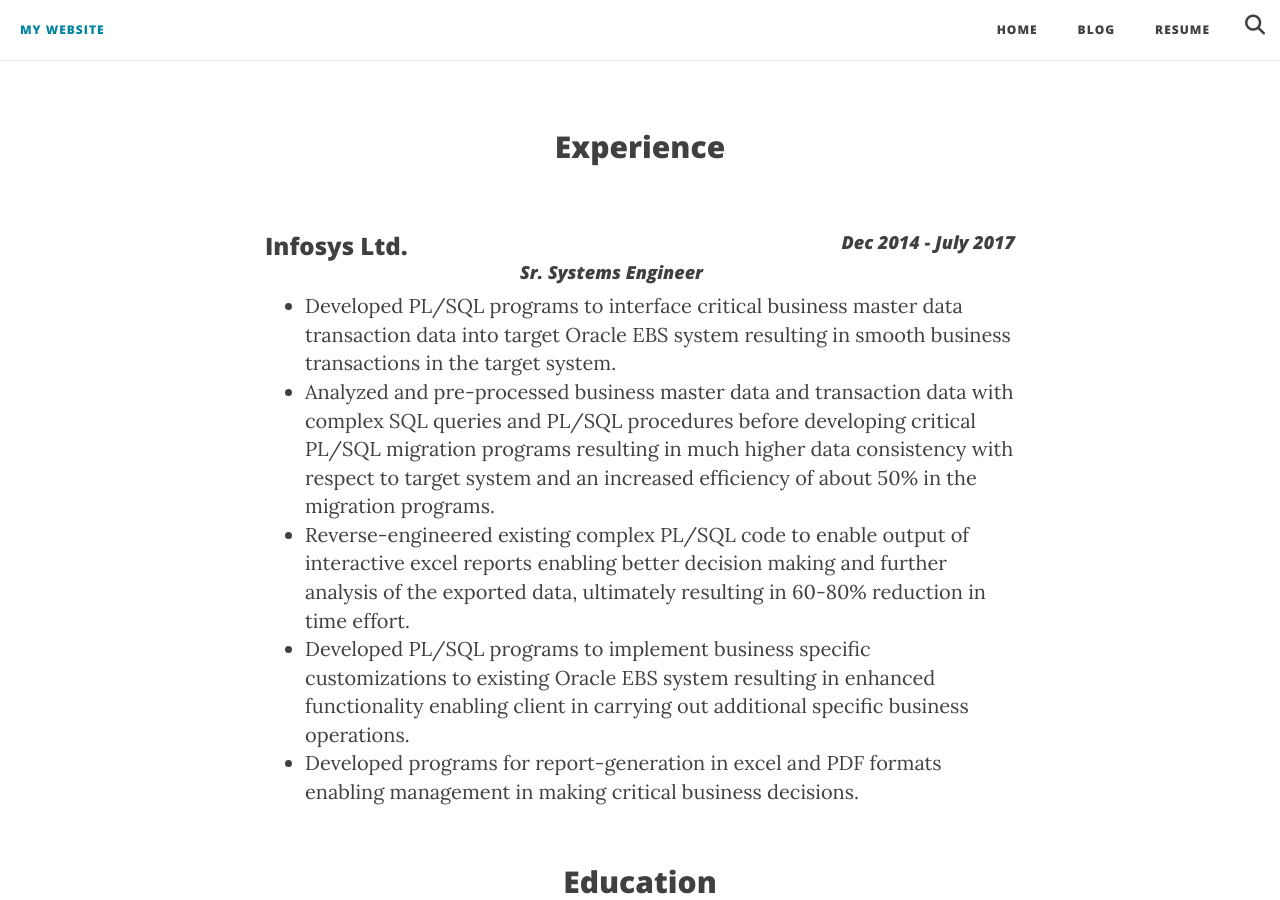
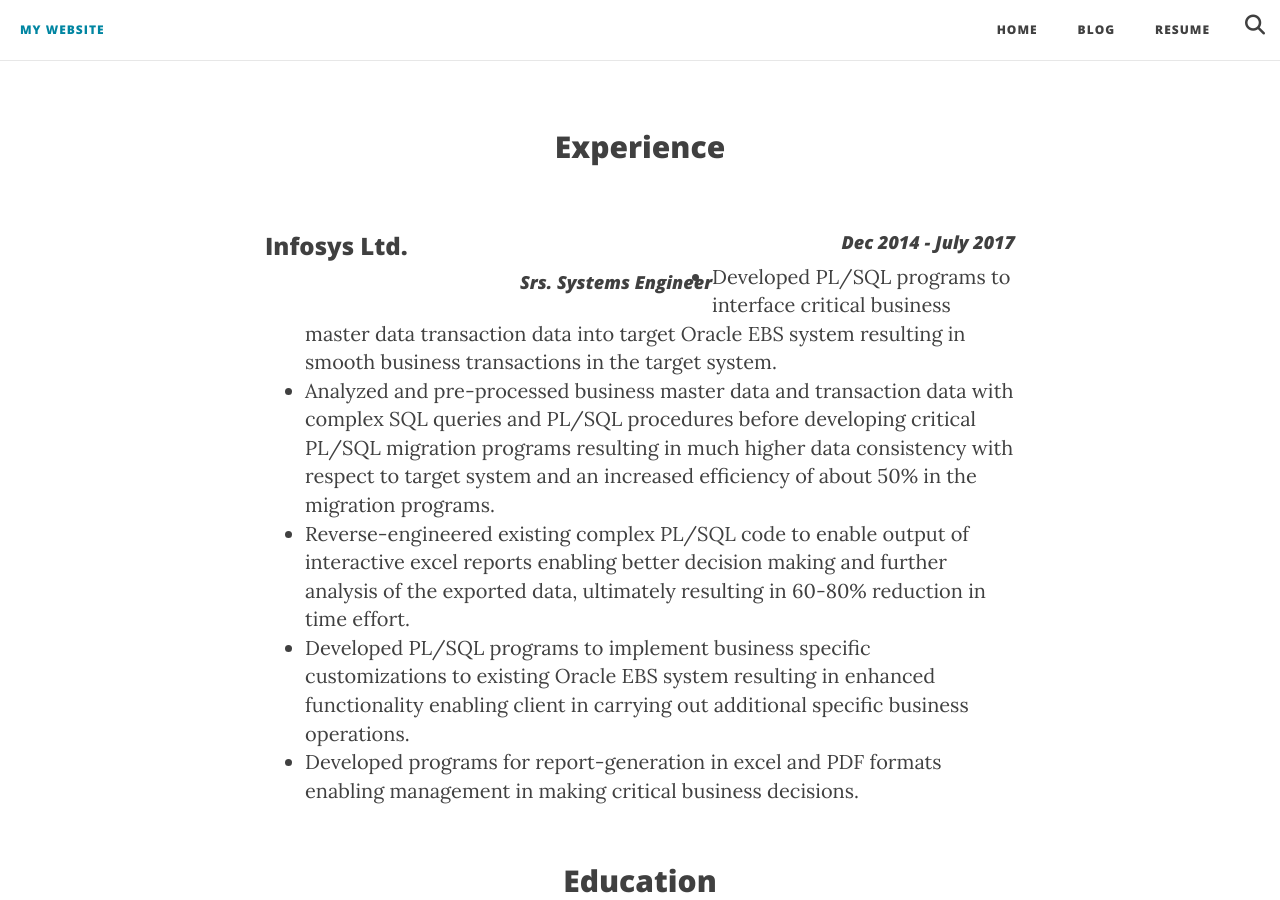
Before and after one commit to PrashantShivajiBhapkar/PrashantShivajiBBhapkar.github.io, a Jekyll site: the page built from index.html, in a window 1280 px wide and 900 px high, scrolled down 1021 px. Built offline with Jekyll 4.4.1, drawn with Linux system fonts in a browser that asks for light colours; nearby versions of some CDN libraries; library files that are not in the unit come from our copies.

Commit message:
edited home page content

```diff
--- a/index.html
+++ b/index.html
@@ -43,7 +43,7 @@ description: "Developer | Deep Learning/Machine Learning/Data Science Enthusiast
 					<h3 style="float: right; width: 66%; text-align: right; font-size:18px;"><i>Dec 2014 - July 2017</i></h3>
 				</div>
 
-				<h4><i>Sr. Systems Engineer</i></h4>
+				<h4 style="float: left;"><i>Srs. Systems Engineer</i></h4>
                 <ul>
                     <li>
                         Developed PL/SQL programs to interface critical business master data
```
